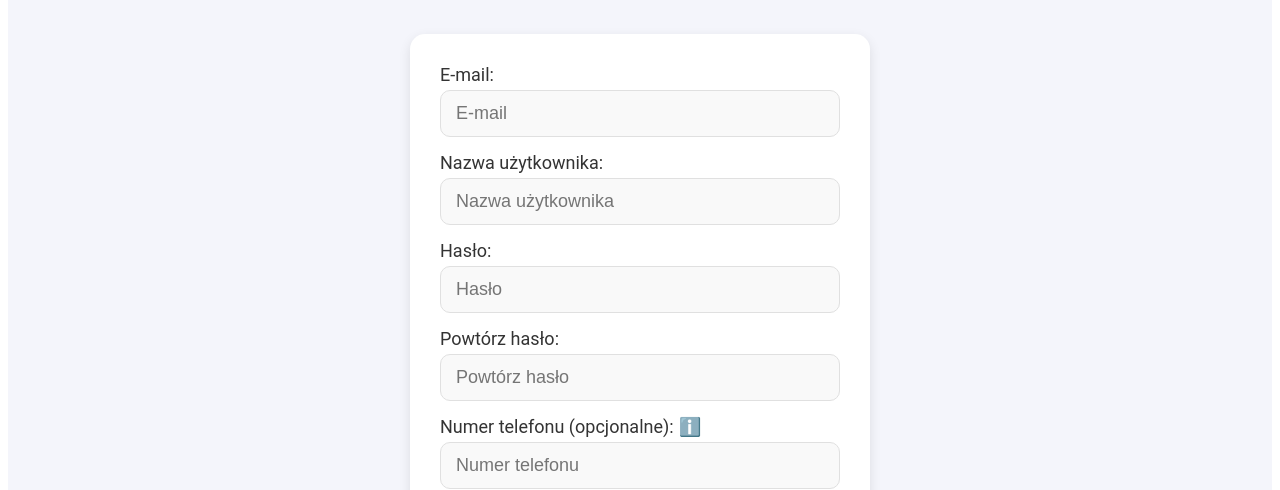
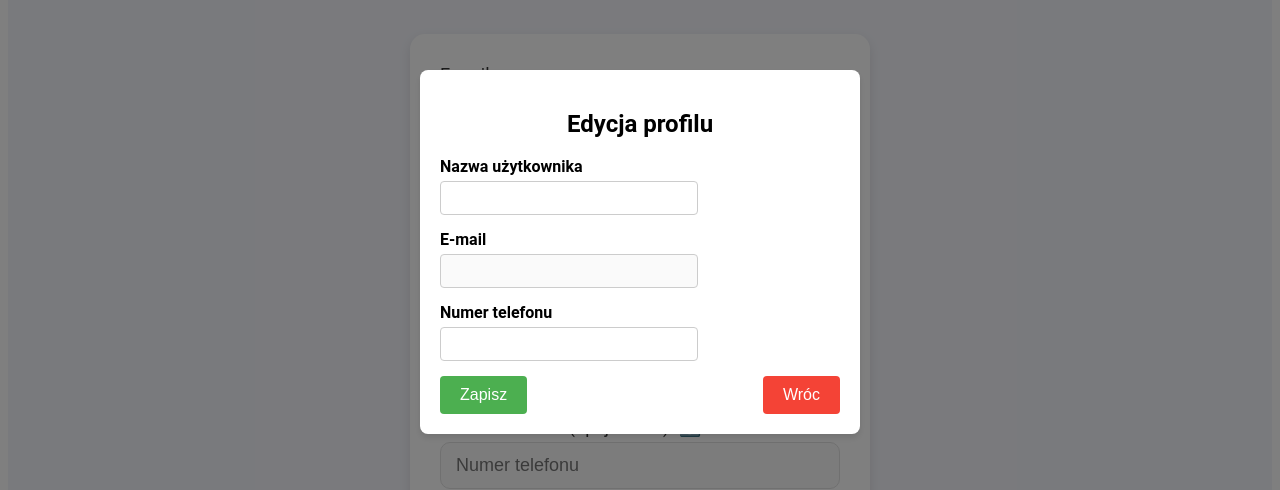
Before and after one commit to DorianBajorek/book-web-ui, a React (Create React App) app: page /rejstracja in a window 1280 px wide. Shown: the part 148-638 px from the top of the page. Built offline with nearby package versions, Linux system fonts and the light colour scheme.

Commit message:
save change edit modal

```diff
--- a/src/BooksService.tsx
+++ b/src/BooksService.tsx
@@ -162,3 +162,28 @@ export const exportUserOffers = async (token: string) => {
     throw error;
   }
 };
+
+export const updateUserData = async (username: string, phoneNumber: string, token: string) => {
+  try {
+    const payload = {
+      username: username,
+      phoneNumber: phoneNumber,
+    };
+
+    const response = await axios.patch(
+      'https://drugaksiazka.pl/auth/books/v1/update_user_data/',
+      payload,
+      {
+        headers: {
+          Authorization: `Token ${token}`,
+          'Content-Type': 'application/json',
+        },
+      }
+    );
+
+    return response;
+  } catch (error) {
+    console.error('Error updating user data:', error);
+    throw error;
+  }
+};
--- /dev/null
+++ b/src/components/EditProfileModal.tsx
@@ -0,0 +1,132 @@
+import React, { useState } from 'react';
+import { useAuth } from './UserData';
+import { updateUserData } from '../BooksService';
+
+type EditProfileModalProps = {
+  isOpen: boolean;
+  onClose: () => void;
+  onSave: (data: { username: string; email: string; phone: string }) => void;
+};
+
+const overlayStyle: React.CSSProperties = {
+  position: 'fixed',
+  top: 0,
+  left: 0,
+  width: '100%',
+  height: '100%',
+  backgroundColor: 'rgba(0, 0, 0, 0.5)',
+  display: 'flex',
+  justifyContent: 'center',
+  alignItems: 'center',
+  zIndex: 1000,
+};
+
+const modalStyle: React.CSSProperties = {
+  backgroundColor: 'white',
+  padding: '20px',
+  borderRadius: '8px',
+  width: '90%',
+  maxWidth: '400px',
+  boxShadow: '0 4px 6px rgba(0, 0, 0, 0.1)',
+  textAlign: 'center',
+};
+
+const formGroupStyle: React.CSSProperties = {
+  marginBottom: '15px',
+  textAlign: 'left',
+};
+
+const labelStyle: React.CSSProperties = {
+  display: 'block',
+  marginBottom: '5px',
+  fontWeight: 'bold',
+};
+
+const inputStyle: React.CSSProperties = {
+  width: '60%',
+  padding: '8px',
+  border: '1px solid #ccc',
+  borderRadius: '4px',
+  fontSize: '14px',
+};
+
+const buttonGroupStyle: React.CSSProperties = {
+  display: 'flex',
+  justifyContent: 'space-between',
+  gap: '10px',
+};
+
+const buttonStyle: React.CSSProperties = {
+  padding: '10px 20px',
+  border: 'none',
+  borderRadius: '4px',
+  cursor: 'pointer',
+  fontSize: '16px',
+};
+
+const cancelButtonStyle: React.CSSProperties = {
+  ...buttonStyle,
+  backgroundColor: '#f44336',
+  color: 'white',
+};
+
+const saveButtonStyle: React.CSSProperties = {
+  ...buttonStyle,
+  backgroundColor: '#4caf50',
+  color: 'white',
+};
+
+const EditProfileModal: React.FC<EditProfileModalProps> = ({onClose }) => {
+  const [newUsername, setNewUserName] = useState('');
+  const [newPhone, setNewPhone] = useState('');
+  const { email, token } = useAuth();
+
+  const handleSave = () => {
+    //const response = updateUserData(newUsername)
+    onClose();
+  };
+
+  return (
+    <div style={overlayStyle}>
+      <div style={modalStyle}>
+        <h2>Edycja profilu</h2>
+        <div style={formGroupStyle}>
+          <label htmlFor="username" style={labelStyle}>Nazwa użytkownika</label>
+          <input
+            type="text"
+            id="username"
+            value={newUsername}
+            onChange={(e) => setNewUserName(e.target.value)}
+            style={inputStyle}
+          />
+        </div>
+        <div style={formGroupStyle}>
+          <label htmlFor="email" style={labelStyle}>E-mail</label>
+          <input
+            type="email"
+    id="email"
+            value={email}
+            style={inputStyle}
+            disabled={true}
+          />
+        </div>
+        <div style={formGroupStyle}>
+          <label htmlFor="phone" style={labelStyle}>Numer telefonu</label>
+          <input
+            type="tel"
+            id="phone"
+            value={newPhone}
+            onChange={(e) => setNewPhone(e.target.value)}
+            style={inputStyle}
+          />
+        </div>
+        <div style={buttonGroupStyle}>
+          <button onClick={handleSave} style={saveButtonStyle}>Zapisz</button>
+          <button onClick={onClose} style={cancelButtonStyle}>Wróc</button>
+        </div>
+      </div>
+    </div>
+  );
+};
+
+export default EditProfileModal;
--- a/src/components/Register.tsx
+++ b/src/components/Register.tsx
@@ -4,7 +4,7 @@ import { useAuth } from './UserData';
 import { useNavigate } from 'react-router-dom';
 import ErrorBanner from './Banners/ErrorBanner';
 import GoogleButton from 'react-google-button';
-import axios from 'axios';
+import EditProfileModal from './EditProfileModal';
 
 const Register: React.FC = () => {
   const [username, setUsername] = useState('');
@@ -82,6 +82,11 @@ const Register: React.FC = () => {
 
   return (
     <div style={styles.pageContainer}>
+      <EditProfileModal isOpen={true} onClose={function (): void {
+        throw new Error('Function not implemented.');
+      } } onSave={function (data: { username: string; email: string; phone: string; }): void {
+        throw new Error('Function not implemented.');
+      } } />
       {showError && <ErrorBanner message={showError} />}
       <div style={styles.container}>
         <div style={styles.formGroup}>
```
